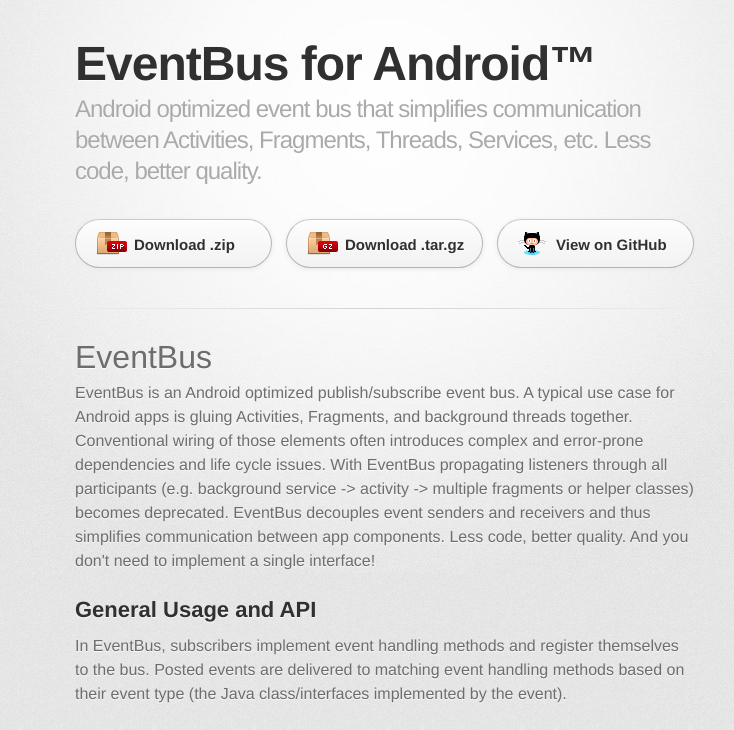
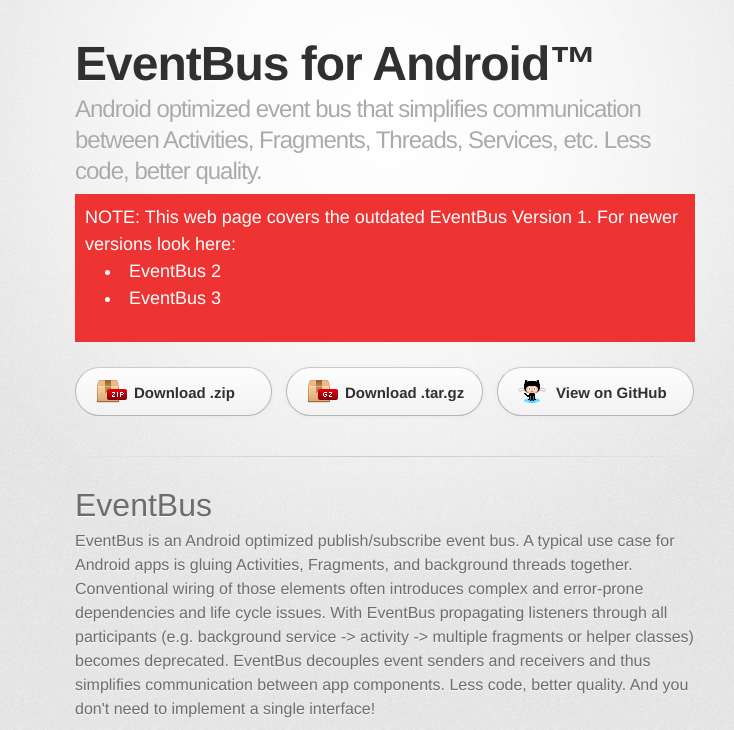
Before and after one commit to greenrobot/EventBus, a plain HTML site: page index.html in a window 1280 px wide. Shown: the top 730 px of the page, without its empty margins (255-989 px from the left). Drawn offline with Linux system fonts and the light colour scheme; a web font is replaced by a local one.

Commit message:
link to EventBus 2 & 3 pages

```diff
--- a/index.html
+++ b/index.html
@@ -20,6 +20,13 @@
         <header>
           <h1>EventBus for Android™</h1>
           <h2>Android optimized event bus that simplifies communication between Activities, Fragments, Threads, Services, etc. Less code, better quality.</h2>
+            <div style="background-color: #ee3333; color: #ffffff; font-size: large; text-shadow: none; padding: 10px">
+                NOTE: This web page covers the outdated EventBus Version 1. For newer versions look here:
+                <ul>
+                    <li><a style="color: #ffffff;" href="https://github.com/greenrobot/EventBus/tree/v2">EventBus 2</a></li>
+                    <li><a style="color: #ffffff;" href="http://greenrobot.org/eventbus/">EventBus 3</a></li>
+                </ul>
+            </div>
         </header>
 
         <section id="downloads" class="clearfix">
```
